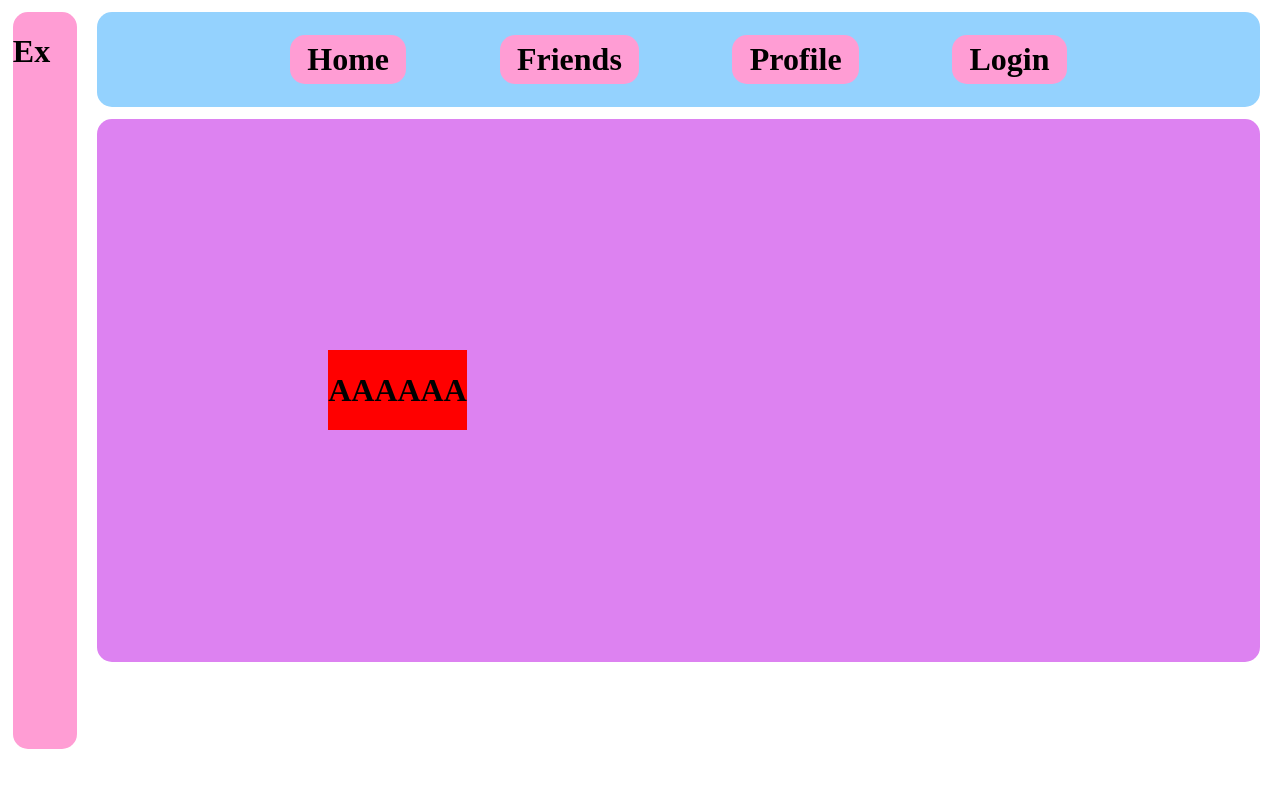
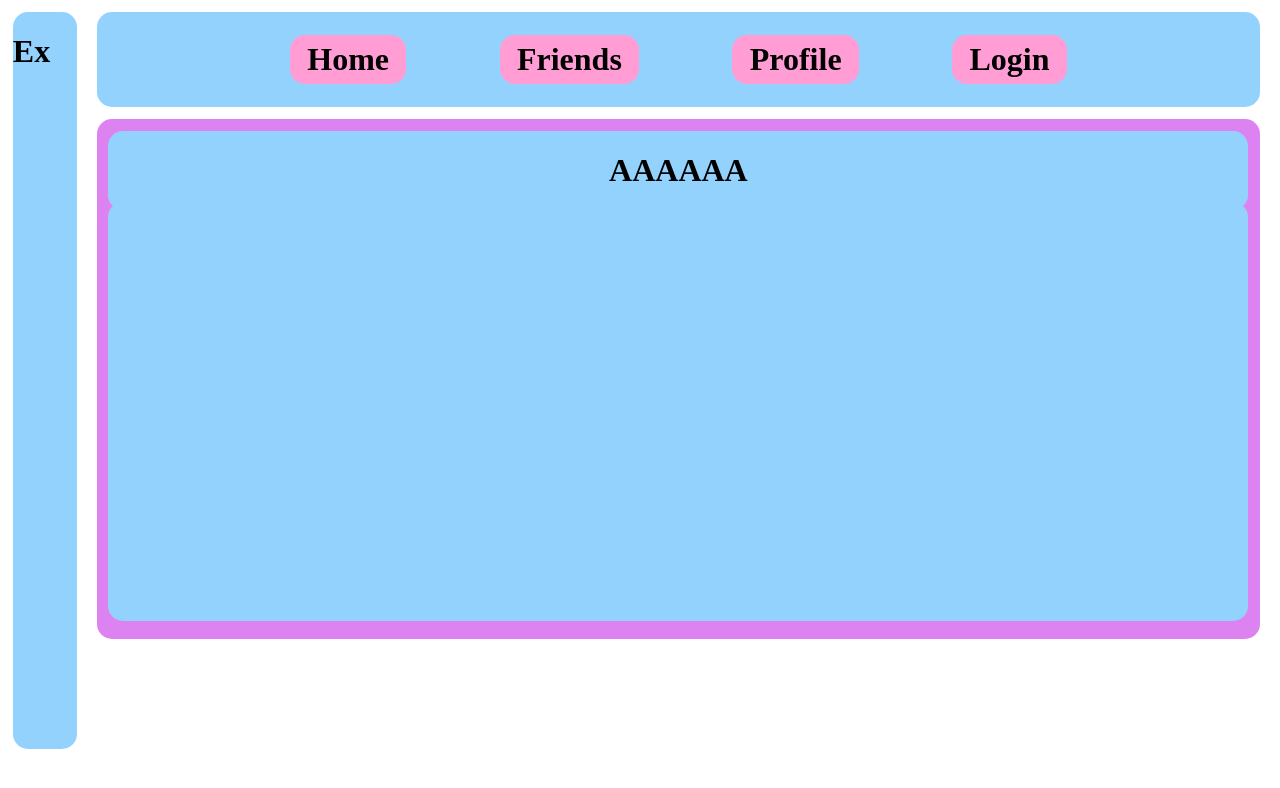
Before and after one commit to 0xnimbus/hermes-homepage, a plain HTML site: page home.html in a window 1280 px wide. Drawn offline with Linux system fonts and the light colour scheme.

Commit message:
Updating work

```diff
--- a/home.html
+++ b/home.html
@@ -28,7 +28,11 @@
     <div class="win">
         <!-- DIV FOR PAGE TITLE AKA pt -->
         <div class="pt">
-            <h1>AAAAAA</h1>
+            <h1 >AAAAAA</h1>
+        </div>
+        <!-- CHATROOM BUBBLE AKA cr -->
+        <div class="cr">
+
         </div>
     </div>
 
--- a/style.css
+++ b/style.css
@@ -8,7 +8,7 @@ html {
     left: 1%;
     width: 5%;
     height: 92.1%;
-    background-color: rgb(255, 157, 212);
+    background-color: rgb(148, 210, 254);
     border-radius: 15px;
 }
 
@@ -29,23 +29,34 @@ html {
 }
 
 .win {
-    display: flex;
-    flex-direction: row;
-    align-items: center;
+    position: relative;
     background-color: rgb(221, 130, 241);
     margin: 1% 1%;
-    padding: 19.5%;
+    padding: 21.9%;
     border-radius: 15px;
 
 }
 
 .pt{
     display: inline;
-    background-color: red;
-    position: relative;
-    justify-content: center;
-    height: 100%;
-    align-content: center;
-    /* width: 100%;
-    text-align: center; */
+    background-color: rgb(148, 210, 254);
+    position: absolute;
+    top: 0;
+    left: 1%;
+    width: 98%;
+    margin: 1% 0;
+    text-align: center;
+    border-radius: 15px;
 }
+
+.cr{
+    background-color: rgb(148, 210, 254);
+    display: inline;
+    position: absolute;
+    top: 16%;
+    width: 98%;
+    text-align: center;
+    left: 1%;
+    border-radius: 15px;
+    padding: 18% 0;
+}
```
